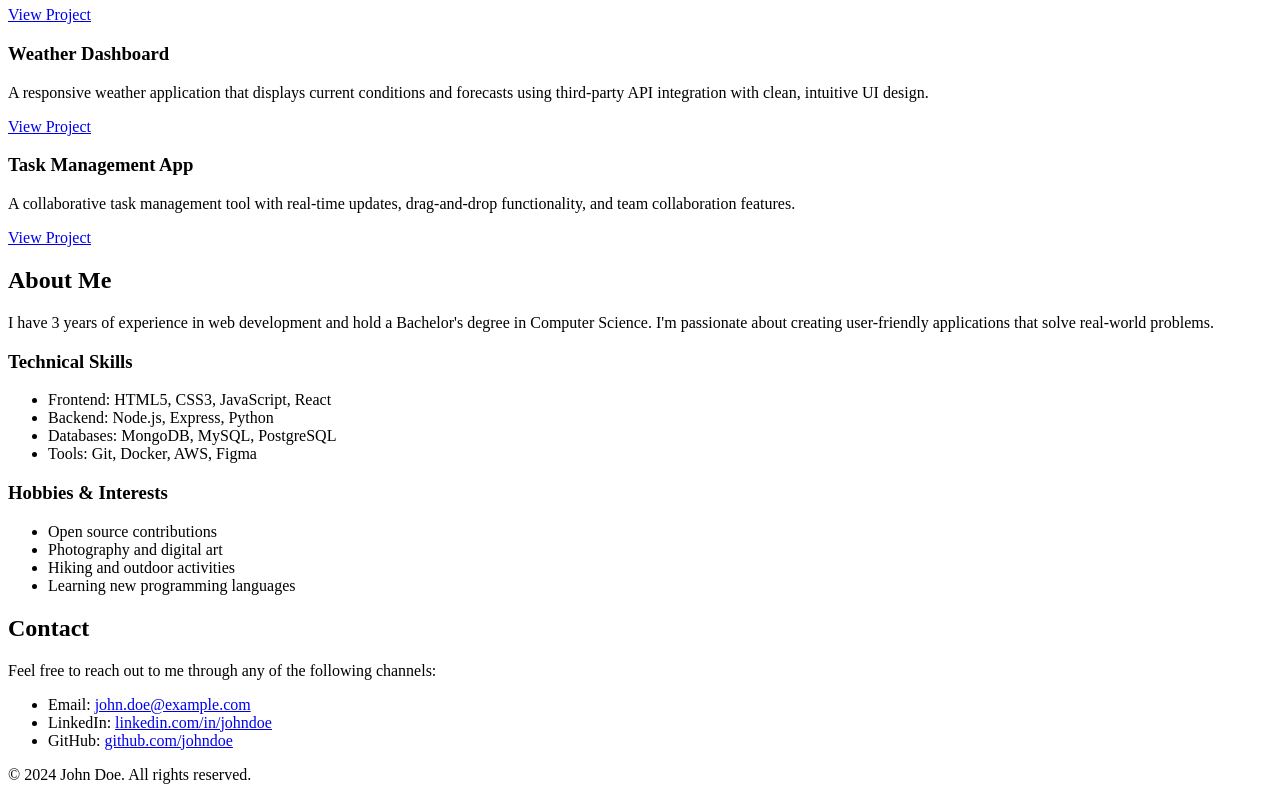
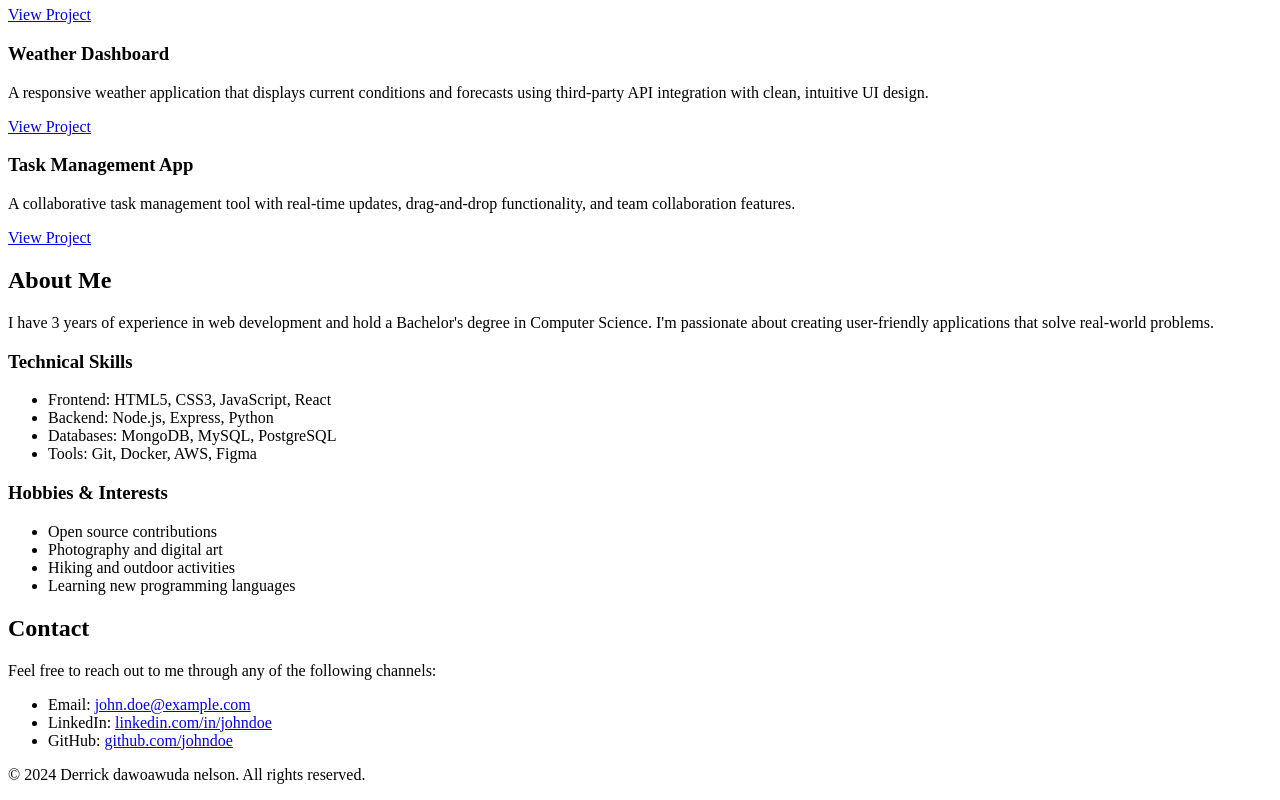
Before and after one commit to awaleee2/My_First_Portfolio, a plain HTML site: page html_basic/index.html in a window 1280 px wide. Shown: the part 424-1224 px from the top of the page. Drawn offline with Linux system fonts and the light colour scheme.

Commit message:
last 1.0.0

```diff
--- a/html_basic/index.html
+++ b/html_basic/index.html
@@ -78,7 +78,7 @@
     </section>
 
     <footer>
-        <p>&copy; 2024 John Doe. All rights reserved.</p>
+        <p>&copy; 2024 Derrick dawoawuda nelson. All rights reserved.</p>
     </footer>
 </body>
 </html>
```
